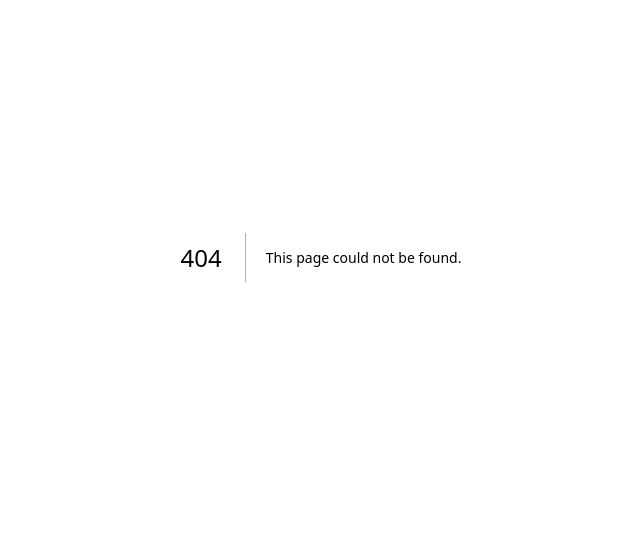
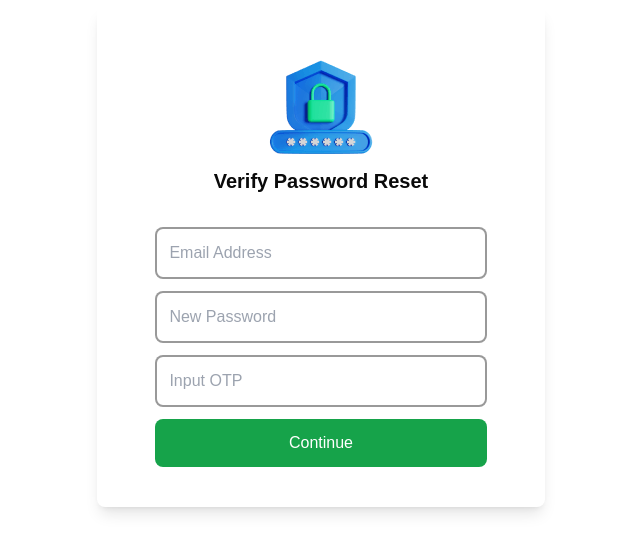
Before and after one commit to illumia-by-ice/admin, a Next.js app: page /verify-forgotten-password in a window 1280 px wide. Before the commit this address had no page. Shown: the part 143-696 px from the top of the page, without its empty margins (319-959 px from the left). Built offline with nearby package versions, Linux system fonts and the light colour scheme.

Commit message:
added verify password reset page

```diff
--- a/src/app/forgotten-password/page.tsx
+++ b/src/app/forgotten-password/page.tsx
@@ -1,6 +1,3 @@
-import { Google } from "iconsax-react";
-import React from "react";
-
 const Page = () => {
   return (
     <div className="w-full h-screen flex justify-center items-center">
--- a/src/app/login/page.tsx
+++ b/src/app/login/page.tsx
@@ -1,5 +1,4 @@
 import { Google } from "iconsax-react";
-import React from "react";
 
 const Page = () => {
   return (
--- a/src/app/register/page.tsx
+++ b/src/app/register/page.tsx
@@ -1,5 +1,4 @@
 import { Google } from "iconsax-react";
-import React from "react";
 
 const Page = () => {
   return (
@@ -39,7 +38,7 @@ const Page = () => {
               className="p-3 border-2 w-[90%] outline-none rounded-lg border-black/40"
             />
 
-            <button type="submit" className="w-[90%] p-3 text-white bg-green-600 rounded-lg">Login</button>
+            <button type="submit" className="w-[90%] p-3 text-white bg-green-600 rounded-lg">Register</button>
           </form>
           <a href="https://6z3n7bx4-7000.euw.devtunnels.ms/api/auth/google" className="flex justify-center"><button className="mt-3 w-[90%] p-3 text-green-600 bg-white rounded-lg flex items-center justify-center gap-3 border-2 border-green-600"><Google size="26" color="#16a34a"/><span>Continue with Google</span></button></a>
         </div>
--- /dev/null
+++ b/src/app/verify-forgotten-password/page.tsx
@@ -0,0 +1,40 @@
+import { Google } from "iconsax-react";
+
+const Page = () => {
+  return (
+    <div className="w-full h-screen flex justify-center items-center">
+      <div className="w-full md:w-[60%] lg:w-[50%] xl:w-[35%] shadow-lg rounded-lg p-10 flex flex-col items-center">
+        <img src="/images/img-auth-login.png" alt="" />
+        <h1 className="text-center text-xl font-semibold">Verify Password Reset</h1>
+        <div className="w-full">
+          <form className="mt-8 flex flex-col items-center w-full gap-3">
+            <input
+              type="email"
+              name="email"
+              id="email"
+              placeholder="Email Address"
+              className="p-3 border-2 w-[90%] outline-none rounded-lg border-black/40"
+            />
+            <input
+              type="password"
+              name="password"
+              id="password"
+              placeholder="New Password"
+              className="p-3 border-2 w-[90%] outline-none rounded-lg border-black/40"
+            />
+            <input
+              type="text"
+              name="otp"
+              id="otp"
+              placeholder="Input OTP"
+              className="p-3 border-2 w-[90%] outline-none rounded-lg border-black/40"
+            />
+            <button type="submit" className="w-[90%] p-3 text-white bg-green-600 rounded-lg">Continue</button>
+          </form>
+          </div>
+      </div>
+    </div>
+  );
+};
+
+export default Page;
```
